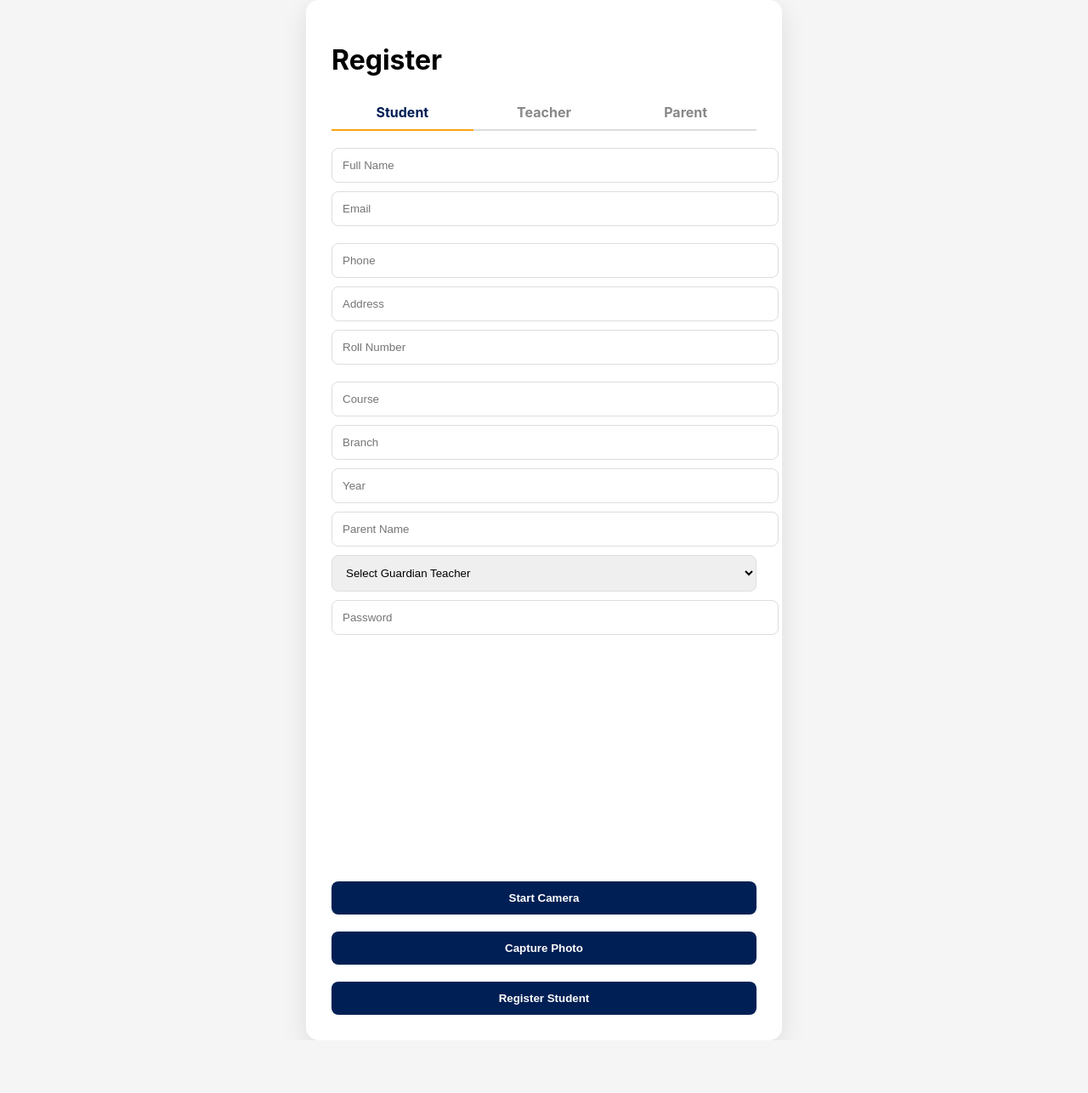
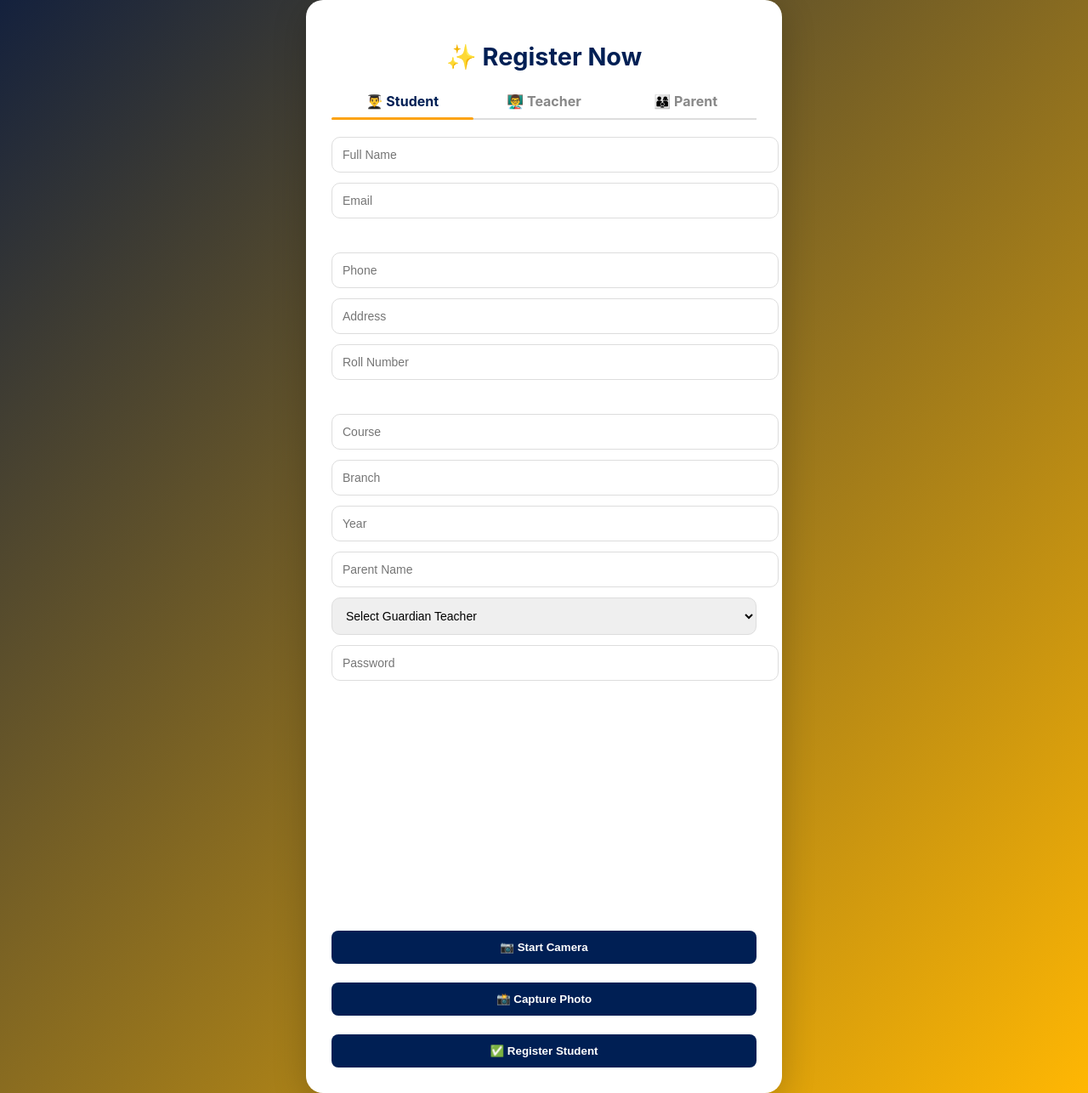
Before and after one commit to S-debuge/Online_Attendnce, a Django app: page /register/ in a window 1280 px wide. Shown: the whole page at 85% size. Before the commit the page ends 1224 px from the top, so only its background shows below. Run offline with Django 5.2, Linux system fonts and the light colour scheme; data comes from the database, SQL or seed files in the repository.

Commit message:
all change and register and login proper work with unique constant working

```diff
--- a/templates/register.html
+++ b/templates/register.html
@@ -5,26 +5,47 @@
     <meta name="viewport" content="width=device-width, initial-scale=1.0">
     <title>Register</title>
     <style>
+        /* BASIC PAGE STYLING */
         body {
             font-family: -apple-system, BlinkMacSystemFont, "Segoe UI", Roboto, sans-serif;
-            background-color: #F5F5F5;
+            background: linear-gradient(135deg, #001F54, #FCA311);
             display: flex;
             justify-content: center;
             align-items: center;
             min-height: 100vh;
             margin: 0;
+            animation: fadeBg 5s ease-in-out infinite alternate;
         }
 
+        @keyframes fadeBg {
+            0% { background: linear-gradient(135deg, #001F54, #FCA311); }
+            100% { background: linear-gradient(135deg, #14213d, #ffb703); }
+        }
+
+        /* MAIN CARD */
         .register-container {
             background: white;
-            border-radius: 15px;
-            box-shadow: 0 10px 30px rgba(0,0,0,0.1);
+            border-radius: 20px;
+            box-shadow: 0 10px 40px rgba(0,0,0,0.2);
             padding: 30px;
             width: 500px;
             max-width: 95%;
-            animation: fadeIn 0.8s ease-in-out;
+            animation: slideUp 0.9s ease-out;
         }
 
+        @keyframes slideUp {
+            from { opacity: 0; transform: translateY(40px) scale(0.9); }
+            to { opacity: 1; transform: translateY(0) scale(1); }
+        }
+
+        h1 {
+            text-align: center;
+            margin-bottom: 15px;
+            color: #001F54;
+            font-size: 1.8rem;
+        }
+
+        /* TABS */
         .tabs {
             display: flex;
             justify-content: space-between;
@@ -40,7 +61,12 @@
             color: #888;
             text-align: center;
             position: relative;
-            transition: color 0.3s ease-in-out;
+            transition: color 0.3s ease-in-out, transform 0.3s ease-in-out;
+        }
+
+        .tab:hover {
+            color: #001F54;
+            transform: scale(1.05);
         }
 
         .tab.active {
@@ -53,14 +79,23 @@
             bottom: -2px;
             left: 0;
             width: 100%;
-            height: 2px;
+            height: 3px;
             background-color: #FCA311;
+            border-radius: 10px;
+            animation: underline 0.3s ease forwards;
         }
 
+        @keyframes underline {
+            from { width: 0; }
+            to { width: 100%; }
+        }
+
+        /* FORMS */
         form {
             display: none;
             flex-direction: column;
-            gap: 10px;
+            gap: 12px;
+            animation: fadeIn 0.6s ease-in-out;
         }
 
         form.active {
@@ -71,15 +106,26 @@
             width: 100%;
             padding: 12px;
             border: 1px solid #ddd;
-            border-radius: 8px;
+            border-radius: 10px;
+            transition: all 0.2s ease;
+            font-size: 14px;
+        }
+
+        input:focus, select:focus {
+            outline: none;
+            border-color: #FCA311;
+            box-shadow: 0 0 6px rgba(252,163,17,0.4);
         }
 
         small.error-text {
             font-size: 13px;
             margin-top: -5px;
             margin-bottom: 5px;
+            display: block;
+            min-height: 16px;
         }
 
+        /* BUTTONS */
         button {
             background: #001F54;
             color: white;
@@ -90,11 +136,12 @@
             font-weight: bold;
             margin-top: 10px;
             cursor: pointer;
-            transition: transform 0.2s ease;
+            transition: transform 0.2s ease, background 0.3s ease;
         }
 
         button:hover {
-            transform: translateY(-2px);
+            transform: translateY(-3px);
+            background: #14213D;
         }
 
         video, canvas, img {
@@ -104,44 +151,39 @@
         }
 
         @keyframes fadeIn {
-            from { opacity: 0; transform: translateY(-20px); }
+            from { opacity: 0; transform: translateY(10px); }
             to { opacity: 1; transform: translateY(0); }
         }
     </style>
 </head>
 <body>
     <div class="register-container">
-        <h1>Register</h1>
+        <h1>✨ Register Now</h1>
 
         <div class="tabs">
-            <div class="tab active" data-form="student-form">Student</div>
-            <div class="tab" data-form="teacher-form">Teacher</div>
-            <div class="tab" data-form="parent-form">Parent</div>
+            <div class="tab active" data-form="student-form">👨‍🎓 Student</div>
+            <div class="tab" data-form="teacher-form">👨‍🏫 Teacher</div>
+            <div class="tab" data-form="parent-form">👨‍👩‍👦 Parent</div>
         </div>
 
         {% for message in messages %}
-            <p style="color:red;">{{ message }}</p>
+            <p style="color:red; text-align:center;">{{ message }}</p>
         {% endfor %}
 
         <!-- STUDENT FORM -->
         <form id="student-form" class="active" method="POST">
             {% csrf_token %}
             <input type="hidden" name="form_type" value="student">
-
             <input type="text" name="name" placeholder="Full Name" required>
             <input type="email" id="student_email" name="email" placeholder="Email" required>
             <small id="student_email_error" class="error-text"></small>
-
             <input type="text" name="phone" placeholder="Phone" required>
             <input type="text" name="address" placeholder="Address" required>
-
             <input type="text" id="student_roll" name="roll_number" placeholder="Roll Number" required>
             <small id="student_roll_error" class="error-text"></small>
-
             <input type="text" name="course" placeholder="Course" required>
             <input type="text" name="branch" placeholder="Branch" required>
             <input type="text" name="year" placeholder="Year" required>
-
             <input type="text" name="parent_fullname" placeholder="Parent Name" required>
             <select name="guardian_teacher" required>
                 <option value="">Select Guardian Teacher</option>
@@ -149,63 +191,50 @@
                     <option value="{{ teacher.name }}">{{ teacher.name }}</option>
                 {% endfor %}
             </select>
-
             <input type="password" name="password" placeholder="Password" required>
-
             <video id="video-student" autoplay></video>
             <canvas id="canvas-student" style="display:none;"></canvas>
             <img id="preview-student" style="display:none;">
             <input type="hidden" name="photo_data" id="photo-student">
-
-            <button type="button" onclick="startCamera('student')">Start Camera</button>
-            <button type="button" onclick="capturePhoto('student')">Capture Photo</button>
-            <button type="submit">Register Student</button>
+            <button type="button" onclick="startCamera('student')">📷 Start Camera</button>
+            <button type="button" onclick="capturePhoto('student')">📸 Capture Photo</button>
+            <button type="submit">✅ Register Student</button>
         </form>
 
         <!-- TEACHER FORM -->
         <form id="teacher-form" method="POST">
             {% csrf_token %}
             <input type="hidden" name="form_type" value="teacher">
-
             <input type="text" name="name" placeholder="Full Name" required>
             <input type="email" id="teacher_email" name="email" placeholder="Email" required>
             <small id="teacher_email_error" class="error-text"></small>
-
             <input type="text" name="phone" placeholder="Phone" required>
             <input type="text" name="address" placeholder="Address" required>
             <input type="text" name="department" placeholder="Department" required>
             <input type="text" name="subject" placeholder="Subject" required>
-
             <input type="text" id="teacher_emp_id" name="employee_id" placeholder="Employee ID" required>
             <small id="teacher_emp_error" class="error-text"></small>
-
             <input type="password" name="password" placeholder="Password" required>
-
             <video id="video-teacher" autoplay></video>
             <canvas id="canvas-teacher" style="display:none;"></canvas>
             <img id="preview-teacher" style="display:none;">
             <input type="hidden" name="photo_data" id="photo-teacher">
-
-            <button type="button" onclick="startCamera('teacher')">Start Camera</button>
-            <button type="button" onclick="capturePhoto('teacher')">Capture Photo</button>
-            <button type="submit">Register Teacher</button>
+            <button type="button" onclick="startCamera('teacher')">📷 Start Camera</button>
+            <button type="button" onclick="capturePhoto('teacher')">📸 Capture Photo</button>
+            <button type="submit">✅ Register Teacher</button>
         </form>
 
         <!-- PARENT FORM -->
         <form id="parent-form" method="POST">
             {% csrf_token %}
             <input type="hidden" name="form_type" value="parent">
-
             <input type="text" name="name" placeholder="Full Name" required>
             <input type="email" id="parent_email" name="email" placeholder="Email" required>
             <small id="parent_email_error" class="error-text"></small>
-
             <input type="text" name="phone" placeholder="Phone" required>
             <input type="text" name="address" placeholder="Address" required>
-
             <input type="text" id="parent_aadhaar" name="aadhaar" placeholder="Aadhaar Number" required>
             <small id="parent_aadhaar_error" class="error-text"></small>
-
             <input type="text" name="relation" placeholder="Relation (Father/Mother)" required>
             <select name="student_id" required>
                 <option value="">Select Student</option>
@@ -213,22 +242,19 @@
                     <option value="{{ student.id }}">{{ student.name }}</option>
                 {% endfor %}
             </select>
-
             <input type="password" name="password" placeholder="Password" required>
-
             <video id="video-parent" autoplay></video>
             <canvas id="canvas-parent" style="display:none;"></canvas>
             <img id="preview-parent" style="display:none;">
             <input type="hidden" name="photo_data" id="photo-parent">
-
-            <button type="button" onclick="startCamera('parent')">Start Camera</button>
-            <button type="button" onclick="capturePhoto('parent')">Capture Photo</button>
-            <button type="submit">Register Parent</button>
+            <button type="button" onclick="startCamera('parent')">📷 Start Camera</button>
+            <button type="button" onclick="capturePhoto('parent')">📸 Capture Photo</button>
+            <button type="submit">✅ Register Parent</button>
         </form>
     </div>
 
     <script>
-        // TAB SWITCHING
+        // SAME JS (NO CHANGE)
         const tabs = document.querySelectorAll('.tab');
         const forms = document.querySelectorAll('form');
 
@@ -241,7 +267,6 @@
             });
         });
 
-        // CAMERA + PHOTO CAPTURE
         async function startCamera(type) {
             const video = document.getElementById(`video-${type}`);
             let stream = await navigator.mediaDevices.getUserMedia({ video: true });
@@ -253,7 +278,6 @@
             const canvas = document.getElementById(`canvas-${type}`);
             const preview = document.getElementById(`preview-${type}`);
             const photoInput = document.getElementById(`photo-${type}`);
-
             canvas.width = video.videoWidth;
             canvas.height = video.videoHeight;
             canvas.getContext('2d').drawImage(video, 0, 0);
@@ -263,7 +287,6 @@
             photoInput.value = imgData;
         }
 
-        // REAL-TIME UNIQUE CHECK
         async function checkUnique(field, value, errorId) {
             if (!value) return;
             let res = await fetch(`/check-unique/?field=${field}&value=${value}`);
@@ -278,7 +301,6 @@
             }
         }
 
-        // Add event listeners
         document.getElementById("student_email").addEventListener("blur", () => {
             checkUnique("student_email", document.getElementById("student_email").value, "student_email_error");
         });
@@ -298,7 +320,6 @@
             checkUnique("parent_aadhaar", document.getElementById("parent_aadhaar").value, "parent_aadhaar_error");
         });
 
-        // Prevent submit without photo
         forms.forEach(form => {
             form.addEventListener("submit", function(event){
                 const photoInput = form.querySelector("input[name='photo_data']");
```
